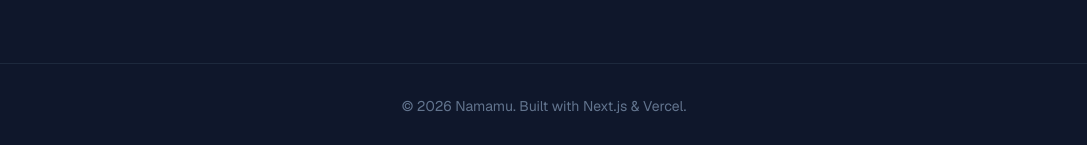
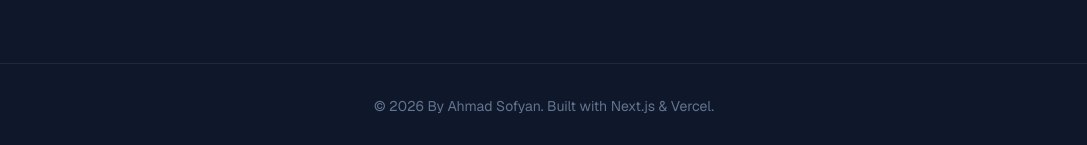
Before and after one commit to ahmadsofyannn/Portofolio-Next-JS, a Next.js app: page / in a window 1280 px wide. Shown: the part 812-957 px from the top of the page, without its empty margins (96-1183 px from the left). Built offline with nearby package versions, Linux system fonts and the light colour scheme.

Commit message:
update desain portofolio

```diff
--- a/app/page.tsx
+++ b/app/page.tsx
@@ -47,7 +47,7 @@ export default function Home() {
 
       {/* Footer */}
       <footer className="text-center py-8 text-slate-500 text-sm border-t border-slate-800">
-        © {new Date().getFullYear()} Namamu. Built with Next.js & Vercel.
+        © {new Date().getFullYear()} By Ahmad Sofyan. Built with Next.js & Vercel.
       </footer>
     </div>
   );
```
